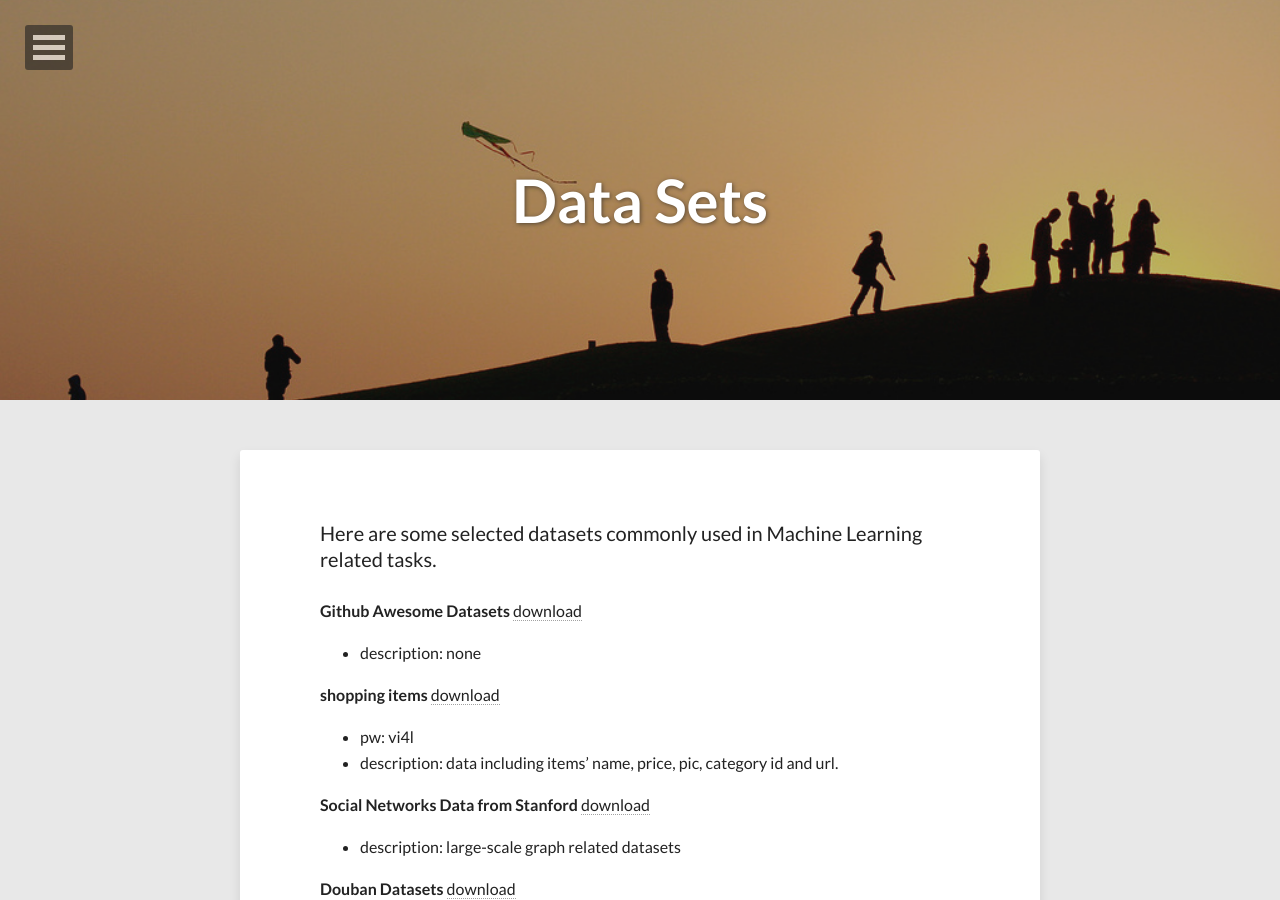
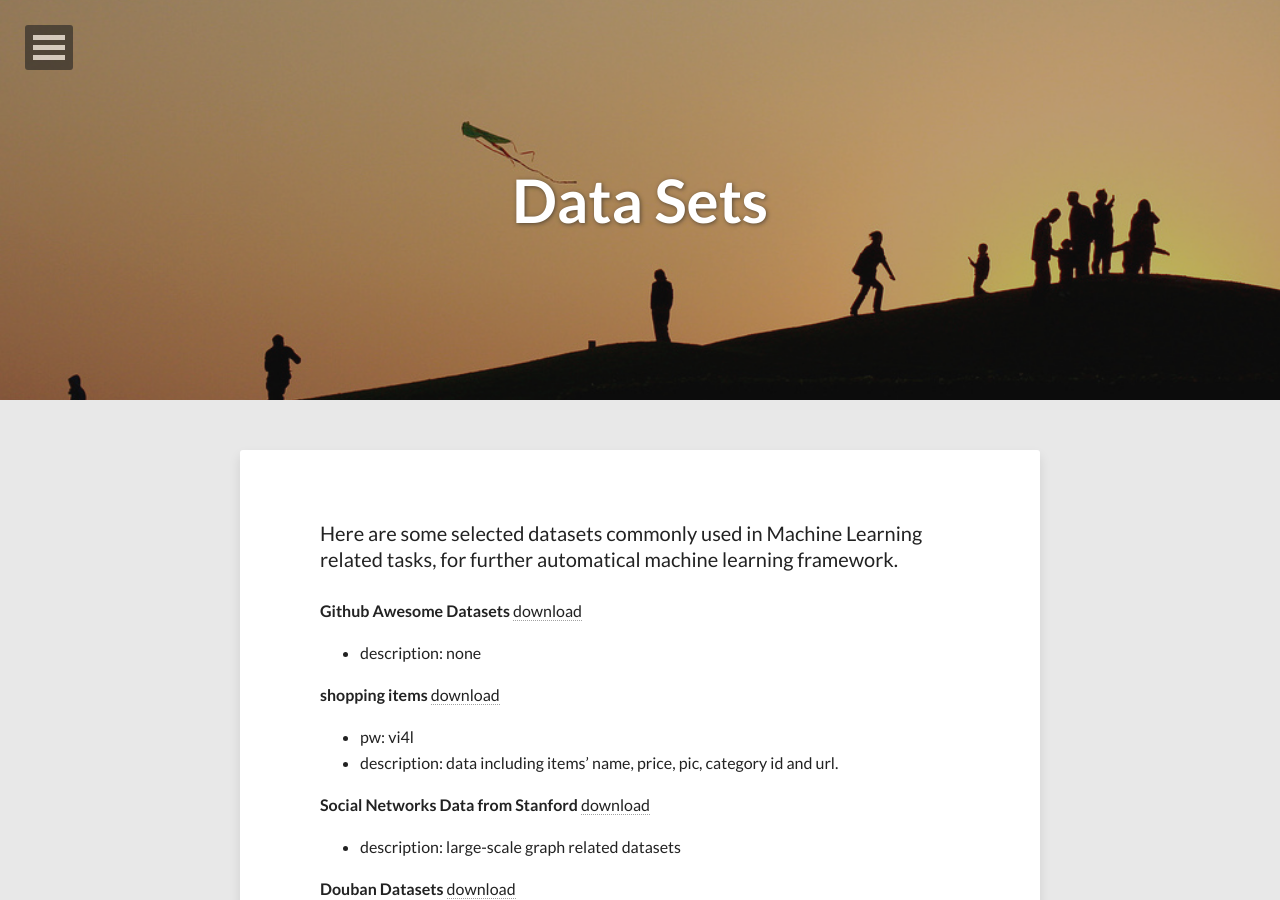
Before and after one commit to niangaotuantuan/niangaotuantuan.github.io, a Jekyll site: the page built from datasets.md, in a window 1280 px wide and 900 px high. Built offline with Jekyll 4.4.1, drawn with Linux system fonts in a browser that asks for light colours; nearby versions of some CDN libraries.

Commit message:
add usage

```diff
--- a/datasets.md
+++ b/datasets.md
@@ -8,7 +8,7 @@ image:
 ---
 
 
-Here are some selected datasets commonly used in Machine Learning related tasks.
+Here are some selected datasets commonly used in Machine Learning related tasks, for further automatical machine learning framework.
 
 **Github Awesome Datasets**
 [download](https://github.com/caesar0301/awesome-public-datasets)
```
